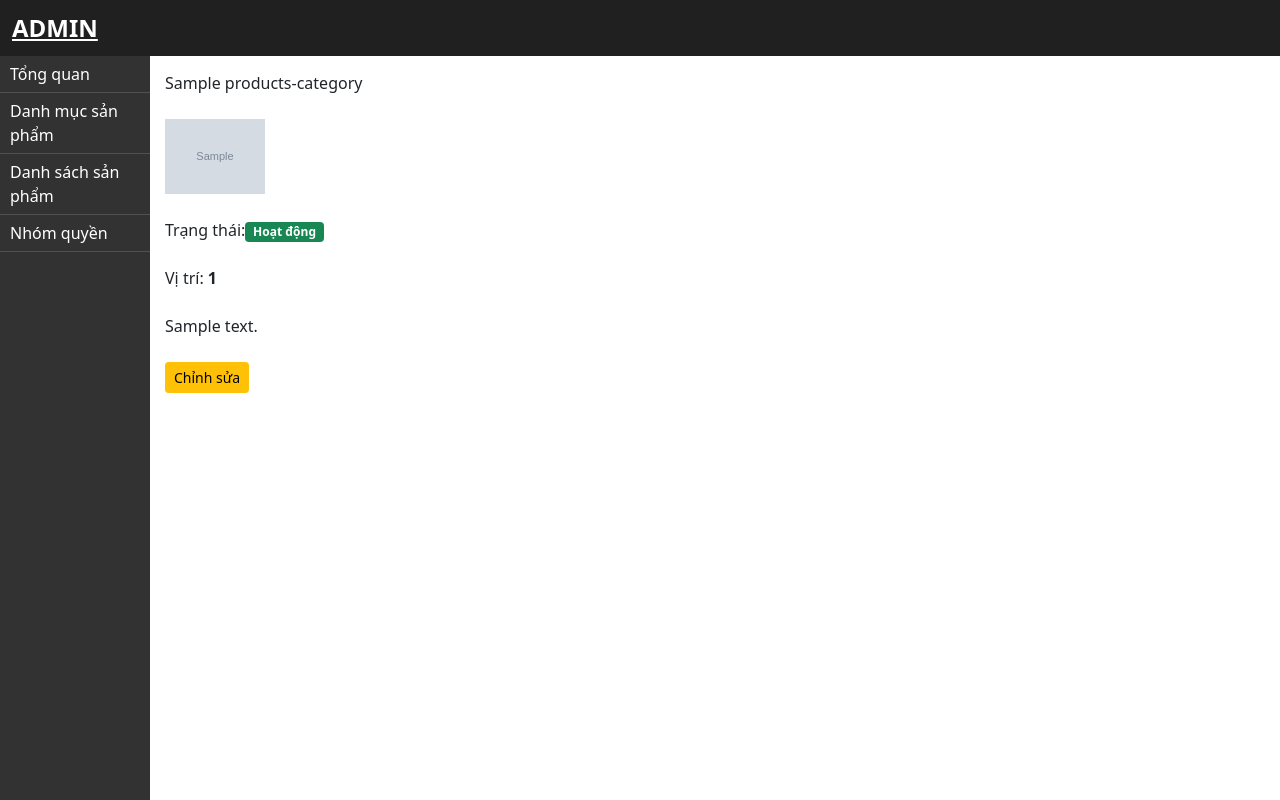
After one commit to quoc127/28TechNodeJS, a Node server app: page /admin/products-category/detail/600000000000000000000001 in a window 1280 px wide. The commit adds this page. Run offline with Node 20, Linux system fonts and the light colour scheme; tables that the repository leaves empty hold one stand-in row (values such as "Sample post"); grey boxes marked "Sample" are stand-in pictures; some libraries are stand-ins or nearby versions.

Commit message:
34.admin - add detail page and delete item for products category

```diff
--- a/product-management/controllers/admin/product-category.controller.js
+++ b/product-management/controllers/admin/product-category.controller.js
@@ -108,3 +108,40 @@ module.exports.editPatch = async (req, res) => {
     req.flash("error", "Tạo danh mục thất bại!");
   }
 };
+
+// [GET] /admin/products-category/detail/:id
+module.exports.detail = async (req, res) => {
+  const find = {
+    deleted: false,
+    _id: req.params.id,
+  };
+  const data = await ProductCategory.findOne(find);
+  console.log(data);
+
+  res.render("admin/pages/products-category/detail.pug", {
+    pageTitle: data.title,
+    data: data,
+  });
+};
+
+// [DELETE] /admin/products-category/delete/:id
+module.exports.deleteItem = async (req, res) => {
+  const id = req.params.id;
+
+  // await Product.deleteOne({ _id: id, });
+  try {
+    await ProductCategory.updateOne(
+      { _id: id },
+      {
+        deleted: true,
+        deletedAt: new Date(),
+      }
+    );
+    req.flash("success", "Xóa thành công sản phẩm!");
+  } catch (error) {
+    console.error(error);
+    req.flash("error", "Xóa sản phẩm thất bại!");
+  }
+
+  res.redirect("back");
+};
--- a/product-management/controllers/admin/product.controller.js
+++ b/product-management/controllers/admin/product.controller.js
@@ -156,7 +156,7 @@ module.exports.changeMultiStatus = async (req, res) => {
 };
 
 // [DELETE] /admin/products/delete/:id
-module.exports.deleteItem = async (req, res) => {
+module.exports. deleteItem = async (req, res) => {
   const id = req.params.id;
 
   // await Product.deleteOne({ _id: id, });
--- a/product-management/routes/admin/product-category.route.js
+++ b/product-management/routes/admin/product-category.route.js
@@ -29,4 +29,8 @@ router.patch(
   controller.editPatch
 );
 
+router.get("/detail/:id", controller.detail);
+
+router.delete("/delete/:id", controller.deleteItem);
+
 module.exports = router;
--- /dev/null
+++ b/product-management/views/admin/pages/products-category/detail.pug
@@ -0,0 +1,29 @@
+extends ../../layouts/default.pug
+
+block main
+
+  if (data.title)
+    div(class="mb-4") #{data.title}
+
+  if (data.thumbnail)
+    div(class="mb-4")
+      img(src=data.thumbnail, style="width: 100px")
+
+  if (data.status)
+    div(class="mb-4")
+      span Trạng thái:
+      if (data.status === "active")
+        span(class="badge bg-success") Hoạt động
+      else
+        span(class="badge badge bg-danger") Dừng hoạt động
+
+  if (data.position)
+    div(class="mb-4") Vị trí: <b>#{data.position}</b>
+
+  if (data.description)
+    div(class="mb-4") !{data.description}
+
+  a(
+    href=`${prefixAdmin}/products-category/edit/${data.id}`
+    class="btn btn-warning btn-sm" style="margin-right: 5px"
+  ) Chỉnh sửa
--- a/product-management/views/admin/pages/products-category/edit.pug
+++ b/product-management/views/admin/pages/products-category/edit.pug
@@ -3,7 +3,7 @@ include ../../mixins/alert.pug
 include ../../mixins/select-tree.pug
 
 block main
-  h1(class="mb-4") Thêm mới danh mục sản phẩm
+  h1(class="mb-4") Chỉnh sửa danh mục sản phẩm
 
   +alert-success(5000)
 
```
Also changed, not shown: product-management/public/admin/js/products-category.js (added, +21 -0 lines), product-management/views/admin/pages/products-category/index.pug (+12 -0 lines).
